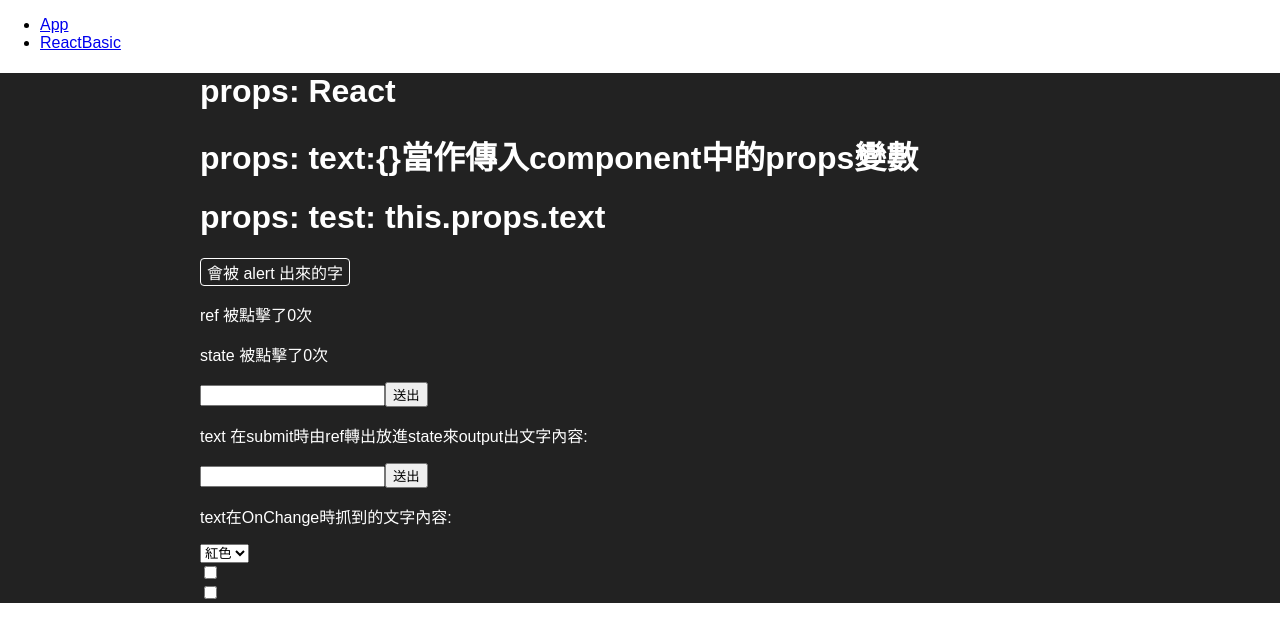
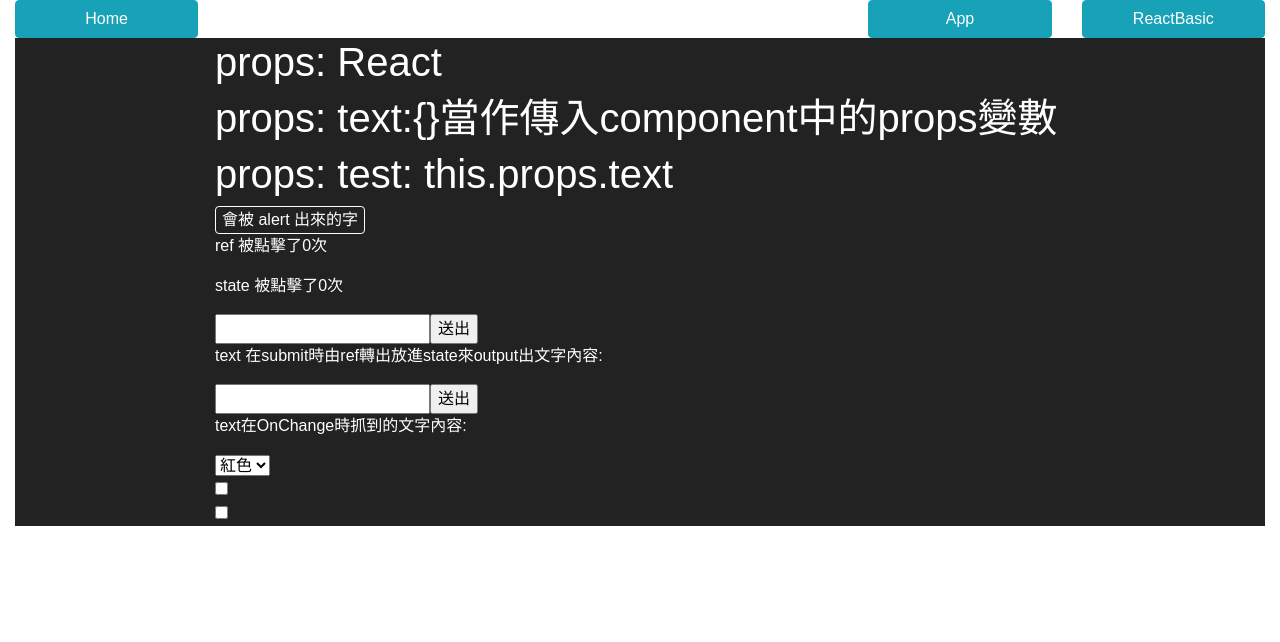
Before and after one commit to wlunareve/ToD_react, a React (Create React App) app: page /ReactBasic in a window 1280 px wide. Shown: the top 642 px of the page. Built offline with nearby package versions, Linux system fonts and the light colour scheme.

Commit message:
Install react-bootstrap and trying plus some css style

```diff
--- a/package.json
+++ b/package.json
@@ -5,6 +5,7 @@
   "dependencies": {
     "prop-types": "^15.6.2",
     "react": "^16.5.2",
+    "react-bootstrap": "^0.32.4",
     "react-dom": "^16.5.2",
     "react-redux": "^5.1.0",
     "react-router-dom": "^4.3.1",
--- a/public/index.html
+++ b/public/index.html
@@ -19,7 +19,9 @@
       work correctly both with client-side routing and a non-root public URL.
       Learn how to configure a non-root public URL by running `npm run build`.
     -->
-    <title>React App</title>
+    <link rel="stylesheet" href="https://maxcdn.bootstrapcdn.com/bootstrap/latest/css/bootstrap.min.css">
+    <!--bootstrap css CDN-->
+    <title>ToD 個人練習 react 前端網站</title>
   </head>
   <body>
     <noscript>
--- /dev/null
+++ b/src/NoMatch.js
@@ -0,0 +1,11 @@
+import React, { Component } from 'react';
+
+class Nomatch extends Component{
+    render(){
+        return(
+            <h1>Page Not Found</h1>
+        );
+    }
+}
+
+export default Nomatch;
--- a/src/index.js
+++ b/src/index.js
@@ -2,7 +2,7 @@
 
 import React from 'react';
 import ReactDOM from 'react-dom';
-import { BrowserRouter, Route, Link } from 'react-router-dom';
+import { BrowserRouter, Route, Link, Switch} from 'react-router-dom';
 //import history from './history';
 import './index.css';
 import App from './App';
@@ -10,21 +10,32 @@ import ReactBasic from './ReactBasic';
 import store from './redux/store';
 import { Provider } from 'react-redux';
 import registerServiceWorker from './registerServiceWorker';
+import Nomatch from './NoMatch';
 
 //ReactDOM.render(<App />, document.getElementById('root'));
 
 ReactDOM.render(
     <Provider store={store}>
         <BrowserRouter>
-        <div>
-            <ul>
-                <li><Link to ="/App">App</Link></li>
-                <li><Link to ="/ReactBasic">ReactBasic</Link></li>
-            </ul>
+        <div class="container-fluid">
+            <div class="row">
+                <div class="col-2 align--start">
+                    <Link to ="/Home" class="btn btn-block btn-info">Home</Link>
+                </div>
+                <div class="col-2 offset-md-6">
+                    <Link to ="/App" class="btn btn-block btn-info">App</Link>
+                </div>
+                <div class="col-2">
+                    <Link to ="/ReactBasic" class="btn btn-block btn-info">ReactBasic</Link>
+                </div>
+            </div>
+            <Switch>
             <Route path="/App" component={App}>
             </Route>
             <Route path="/ReactBasic" component={ReactBasic}>
             </Route>
+            <Route component={Nomatch}></Route>
+            </Switch>
         </div>
         </BrowserRouter>
     </Provider>,
```
Also changed, not shown: src/index.css (line endings or trailing spaces), 1 other file (tests, documents, lock files or other folders).
